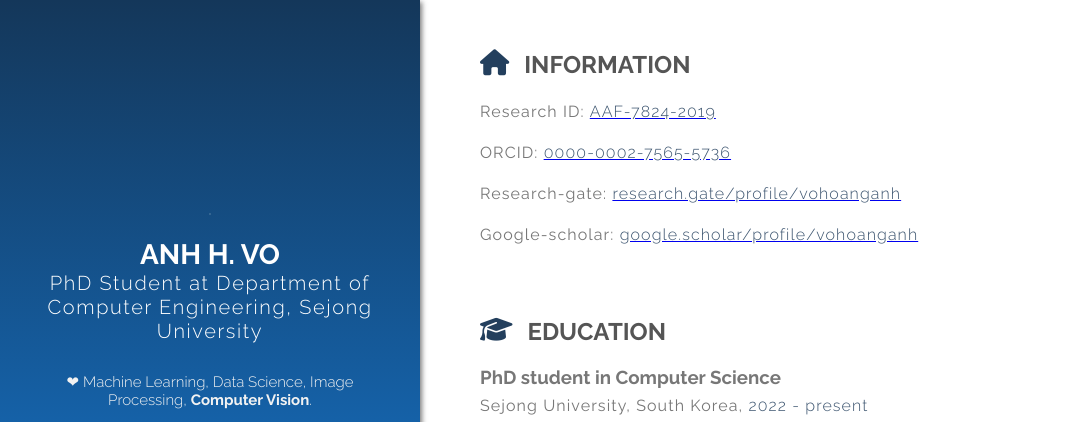
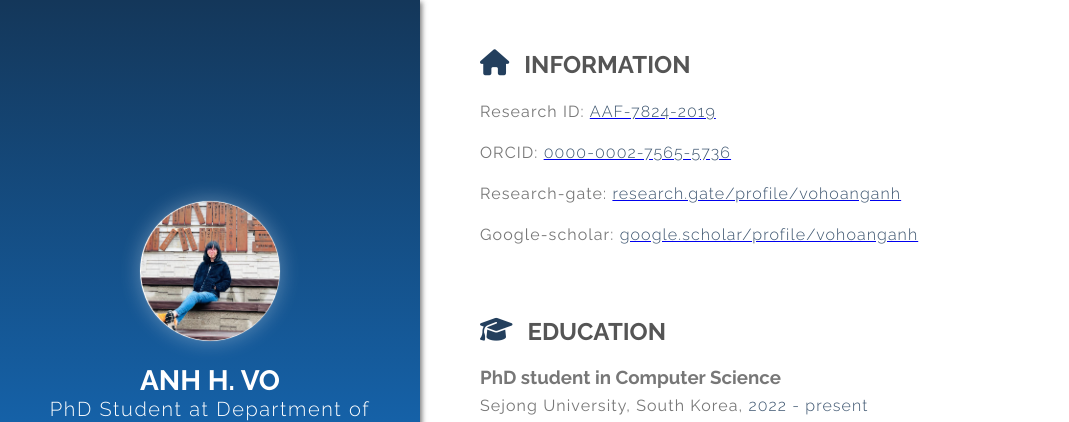
Before and after one commit to VoHoangAnh/vohoanganh.github.io, a website: page index.html in a window 1280 px wide. Shown: the top 422 px of the page, without its empty margins (0-1069 px from the left). Drawn offline with Linux system fonts and the light colour scheme.

Commit message:
Update index.html

```diff
--- a/index.html
+++ b/index.html
@@ -17,7 +17,7 @@
       <div class="sidebar">
           <div class="bio">
             <div class="avatar">
-              <img src="" alt="">
+              <img src="anh.png" alt="">
             </div>
             <div class="title">
               <h1>Anh H. Vo</h1>
```
